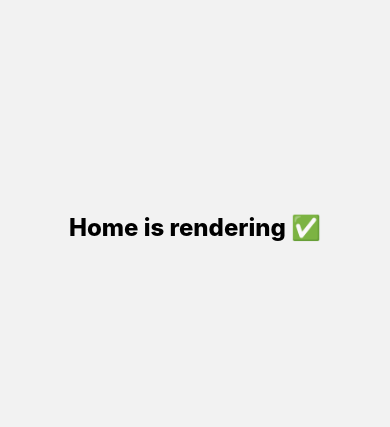
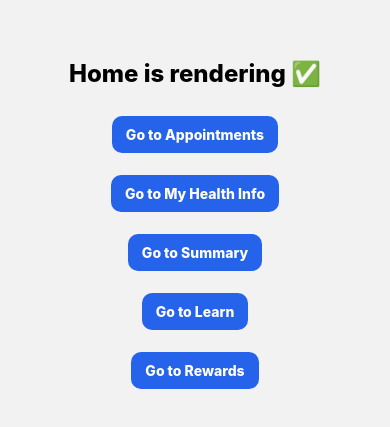
Before and after one commit to OSU-Appathon2025/Youth-Self-Management-App, a React Native app in the folder frontend/: screen /Home in a window 390 px wide. Shown: the part 195-622 px from the top of the page. Built offline with nearby package versions, Linux system fonts and the light colour scheme.

Commit message:
Wire navigation: Home + Appointments + MyHealthInfo + Summary + Learn + Rewards

```diff
--- a/frontend/App.tsx
+++ b/frontend/App.tsx
@@ -1,7 +1,14 @@
 import React from "react";
 import { NavigationContainer } from "@react-navigation/native";
 import { createNativeStackNavigator } from "@react-navigation/native-stack";
+
+// Screens
 import Home from "./src/screens/Home";
+import Appointments from "./src/screens/Appointments";
+import MyHealthInfo from "./src/screens/MyHealthInfo";
+import Summary from "./src/screens/Summary";
+import Learn from "./src/screens/Learn";
+import Rewards from "./src/screens/Rewards";
 
 const Stack = createNativeStackNavigator();
 
@@ -9,7 +16,15 @@ export default function App() {
   return (
     <NavigationContainer>
       <Stack.Navigator screenOptions={{ headerShown: false }}>
+        {/* Default / first screen */}
         <Stack.Screen name="Home" component={Home} />
+
+        {/* Other pages */}
+        <Stack.Screen name="Appointments" component={Appointments} />
+        <Stack.Screen name="MyHealthInfo" component={MyHealthInfo} />
+        <Stack.Screen name="Summary" component={Summary} />
+        <Stack.Screen name="Learn" component={Learn} />
+        <Stack.Screen name="Rewards" component={Rewards} />
       </Stack.Navigator>
     </NavigationContainer>
   );
--- /dev/null
+++ b/frontend/src/screens/Appointments.tsx
@@ -0,0 +1,10 @@
+import React from "react";
+import { View, Text } from "react-native";
+
+export default function Appointments() {
+  return (
+    <View style={{ flex:1, alignItems:"center", justifyContent:"center" }}>
+      <Text style={{ fontSize: 24, fontWeight: "700" }}>Appointments</Text>
+    </View>
+  );
+}
--- a/frontend/src/screens/Home.tsx
+++ b/frontend/src/screens/Home.tsx
@@ -1,12 +1,32 @@
 import React from "react";
-import { View, Text } from "react-native";
+import { View, Text, Pressable } from "react-native";
 
-export default function Home() {
+export default function Home({ navigation }: any) {
+  const Btn = ({ label, to }: { label: string; to: string }) => (
+    <Pressable
+      onPress={() => navigation.navigate(to)}
+      style={{
+        backgroundColor: "#2563EB",
+        paddingVertical: 10,
+        paddingHorizontal: 14,
+        borderRadius: 10,
+        marginVertical: 6,
+      }}
+    >
+      <Text style={{ color: "white", fontWeight: "800" }}>{label}</Text>
+    </Pressable>
+  );
+
   return (
-    <View style={{ flex: 1, alignItems: "center", justifyContent: "center" }}>
-      <Text style={{ fontSize: 24, fontWeight: "800" }}>
+    <View style={{ flex:1, alignItems:"center", justifyContent:"center", gap: 10 }}>
+      <Text style={{ fontSize: 24, fontWeight: "800", marginBottom: 12 }}>
         Home is rendering ✅
       </Text>
+      <Btn label="Go to Appointments" to="Appointments" />
+      <Btn label="Go to My Health Info" to="MyHealthInfo" />
+      <Btn label="Go to Summary" to="Summary" />
+      <Btn label="Go to Learn" to="Learn" />
+      <Btn label="Go to Rewards" to="Rewards" />
     </View>
   );
 }
--- /dev/null
+++ b/frontend/src/screens/Learn.tsx
@@ -0,0 +1,10 @@
+import React from "react";
+import { View, Text } from "react-native";
+
+export default function Learn() {
+  return (
+    <View style={{ flex:1, alignItems:"center", justifyContent:"center" }}>
+      <Text style={{ fontSize: 24, fontWeight: "700" }}>Learn</Text>
+    </View>
+  );
+}
--- /dev/null
+++ b/frontend/src/screens/MyHealthInfo.tsx
@@ -0,0 +1,10 @@
+import React from "react";
+import { View, Text } from "react-native";
+
+export default function MyHealthInfo() {
+  return (
+    <View style={{ flex:1, alignItems:"center", justifyContent:"center" }}>
+      <Text style={{ fontSize: 24, fontWeight: "700" }}>My Health Info</Text>
+    </View>
+  );
+}
--- /dev/null
+++ b/frontend/src/screens/Rewards.tsx
@@ -0,0 +1,10 @@
+import React from "react";
+import { View, Text } from "react-native";
+
+export default function Rewards() {
+  return (
+    <View style={{ flex:1, alignItems:"center", justifyContent:"center" }}>
+      <Text style={{ fontSize: 24, fontWeight: "700" }}>Rewards</Text>
+    </View>
+  );
+}
--- /dev/null
+++ b/frontend/src/screens/Summary.tsx
@@ -0,0 +1,10 @@
+import React from "react";
+import { View, Text } from "react-native";
+
+export default function Summary() {
+  return (
+    <View style={{ flex:1, alignItems:"center", justifyContent:"center" }}>
+      <Text style={{ fontSize: 24, fontWeight: "700" }}>Printable Summary</Text>
+    </View>
+  );
+}
```
